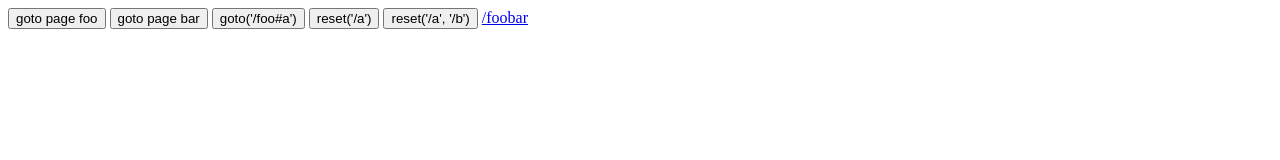
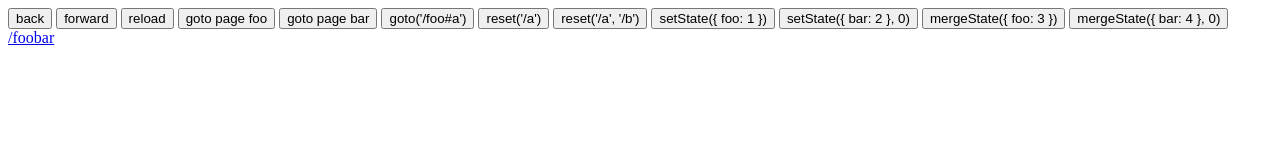
Before and after one commit to jiangfengming/spa-history, a website built with webpack: page examples/index.html in a window 1280 px wide. Built offline with Linux system fonts and the light colour scheme.

Commit message:
add mergeState() and mergeStateById()

```diff
--- a/examples/index.html
+++ b/examples/index.html
@@ -8,12 +8,18 @@
   </head>
 
   <body>
+    <button type="button" onclick="spaHistory.back()">back</button>
+    <button type="button" onclick="spaHistory.forward()">forward</button>
+    <button type="button" onclick="spaHistory.reload()">reload</button>
     <button type="button" onclick="spaHistory.goto('/foo')">goto page foo</button>
     <button type="button" onclick="spaHistory.goto({ path: '/bar' })">goto page bar</button>
     <button type="button" onclick="spaHistory.goto('/foo#a')">goto('/foo#a')</button>
     <button type="button" onclick="spaHistory.reset('/a')">reset('/a')</button>
     <button type="button" onclick="spaHistory.reset('/a', '/b')">reset('/a', '/b')</button>
-
+    <button type="button" onclick="spaHistory.setState({ foo: 1 })">setState({ foo: 1 })</button>
+    <button type="button" onclick="spaHistory.setState({ bar: 2 }, 0)">setState({ bar: 2 }, 0)</button>
+    <button type="button" onclick="spaHistory.mergeState({ foo: 3 })">mergeState({ foo: 3 })</button>
+    <button type="button" onclick="spaHistory.mergeState({ bar: 4 }, 0)">mergeState({ bar: 4 }, 0)</button>
     <a href="/foobar">/foobar</a>
 
     <script>
@@ -21,12 +27,12 @@
 
     var spaHistory = new SpaHistory({
       onNavigate: function(loc) {
-        console.log(loc);
-        console.log(this.getAll());
+        console.log('location:', loc);
+        console.log('all:', this.getAll());
       },
 
       onHashChange: function(hash) {
-        console.log(hash);
+        console.log('Hash Changed:', hash);
       }
     });
     </script>
--- a/package.json
+++ b/package.json
@@ -1,6 +1,6 @@
 {
   "name": "spa-history",
-  "version": "0.1.0-beta.2",
+  "version": "0.1.0-beta.3",
   "description": "Operate the browser history like Array.",
   "main": "dist/SpaHistory.js",
   "scripts": {
--- a/src/index.js
+++ b/src/index.js
@@ -301,23 +301,41 @@ export default class {
     }
   }
 
-  setState(state, index) {
-    let id = index != undefined && this._session[index] ? this._session[index].id : null;
-    return this.setStateById(state, id);
+  setState(state, index, merge) {
+    if (index == undefined) {
+      return this.setStateById(state, null, merge);
+    } else if (this._session[index]) {
+      return this.setStateById(state, this._session[index].id, merge);
+    } else {
+      return false;
+    }
   }
 
-  setStateById(state, id) {
+  setStateById(state, id, merge) {
     if (!id) {
       id = this.current.id;
     }
 
     let stateId = this._getStateId(id);
+
+    if (merge) {
+      state = Object.assign({}, this._data.states[stateId], state);
+    }
+
     this._data.states[stateId] = state;
     if (id == this.current.id) {
       this.current.state = state;
     }
     this._saveData();
     return this;
+  }
+
+  mergeState(state, index) {
+    return this.setState(state, index, true);
+  }
+
+  mergeStateById(state, id) {
+    return this.setStateById(state, id, true);
   }
 
   _getStateId(id) {
```
Also changed, not shown: README.md, dist/SpaHistory.bundle.js, dist/SpaHistory.js.
